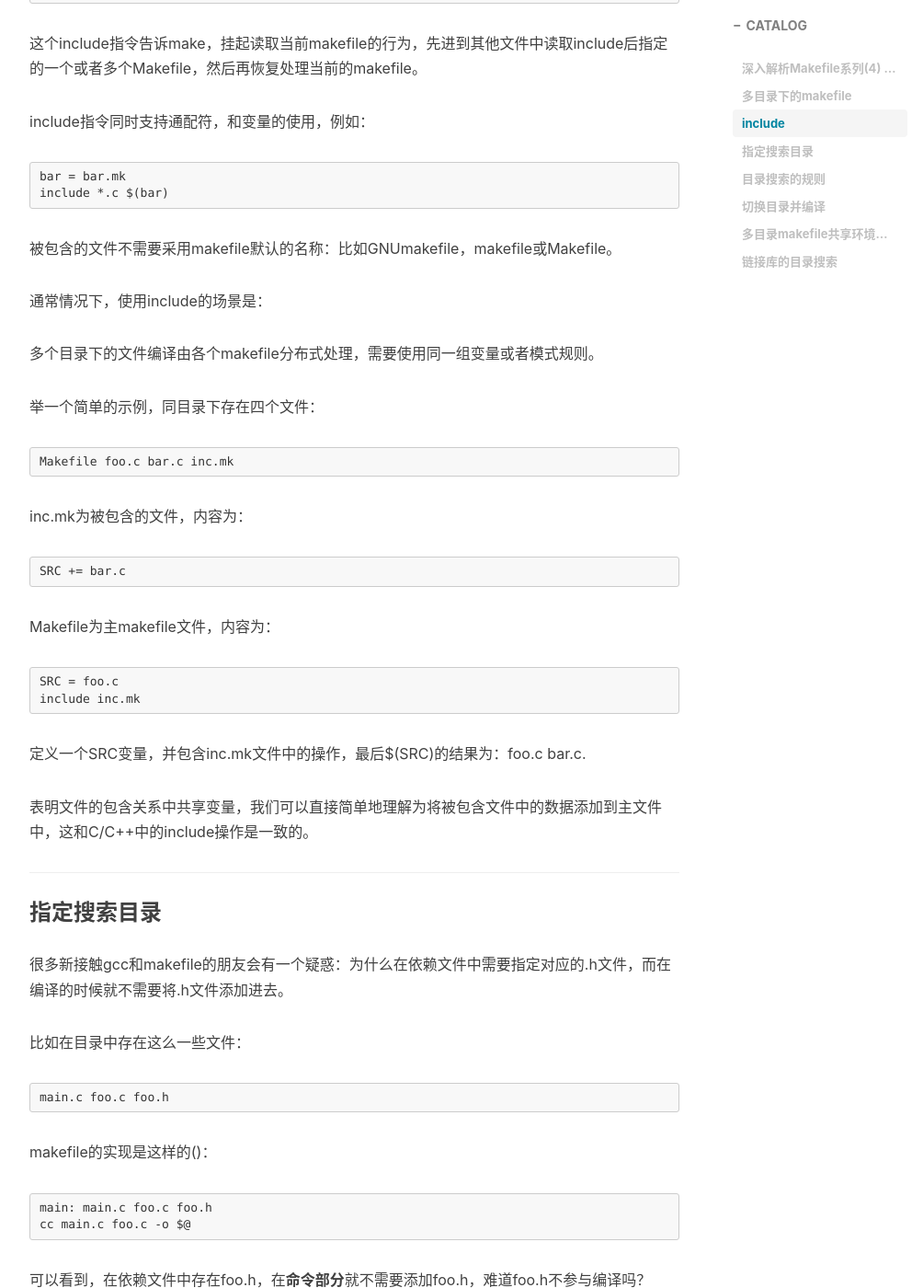
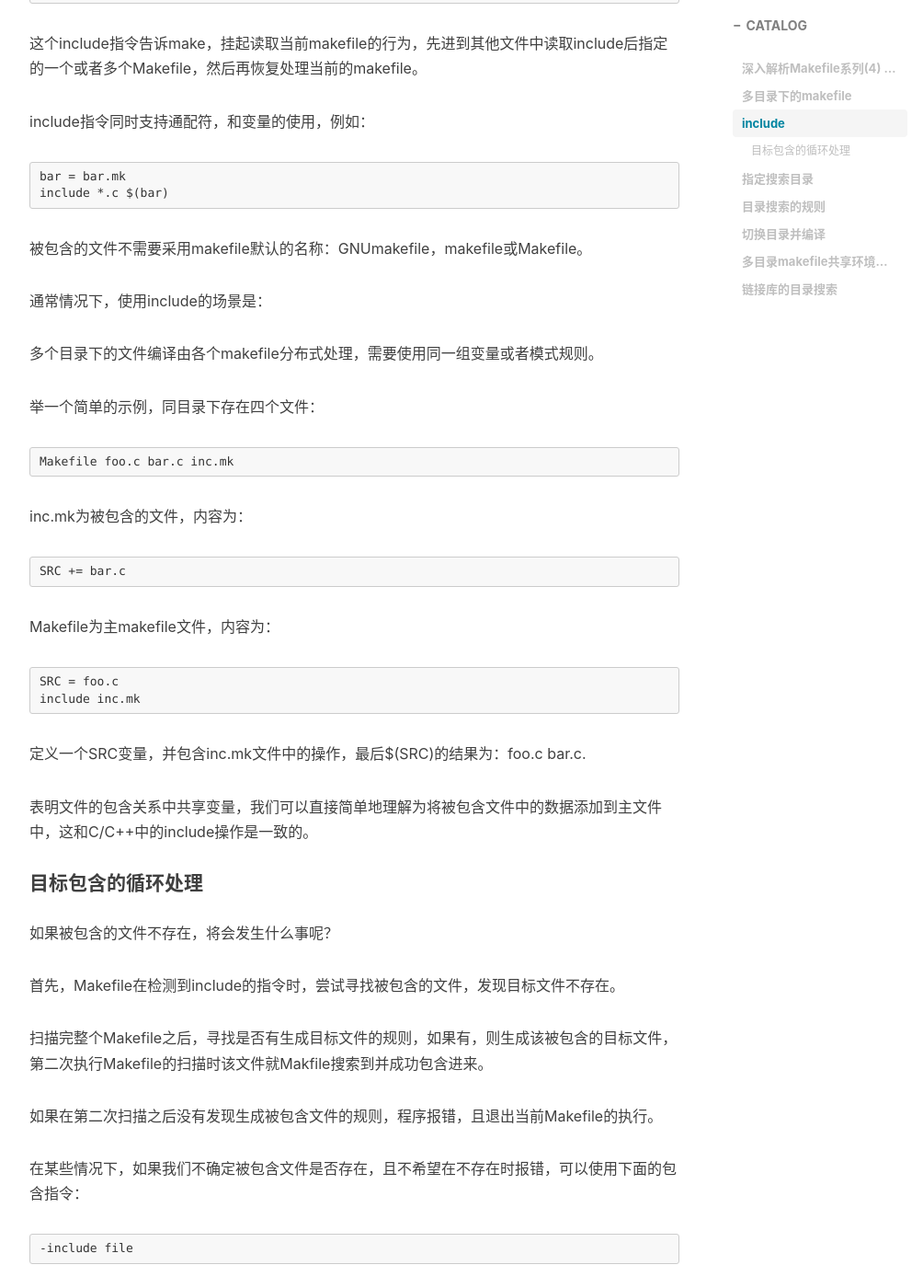
Before and after one commit to downeyboy/downeyboy.github.io, a Jekyll site: the page built from _posts/2019-05-20-makefile_series_4.md, in a window 1280 px wide and 1400 px high, scrolled down 1358 px. Shown: the whole window at 92% size, without its empty margins (233-1237 px from the left). Built offline with Jekyll 4.4.1, drawn with Linux system fonts in a browser that asks for light colours; nearby versions of some CDN libraries; Markdown is read by kramdown in place of the engine named in the settings; comment, search, counter and statistics services are not loaded; some of the changed text lies outside the part shown.

Commit message:
fix : fix _posts/2019-05-20-makefile_series_4.md

````diff
--- a/_posts/2019-05-20-makefile_series_4.md
+++ b/_posts/2019-05-20-makefile_series_4.md
@@ -45,7 +45,7 @@ bar = bar.mk
 include *.c $(bar)
 ```
 
-被包含的文件不需要采用makefile默认的名称：比如GNUmakefile，makefile或Makefile。
+被包含的文件不需要采用makefile默认的名称：GNUmakefile，makefile或Makefile。
 
 通常情况下，使用include的场景是：
 
@@ -77,6 +77,22 @@ include inc.mk
 定义一个SRC变量，并包含inc.mk文件中的操作，最后$(SRC)的结果为：foo.c bar.c.
 
 表明文件的包含关系中共享变量，我们可以直接简单地理解为将被包含文件中的数据添加到主文件中，这和C/C++中的include操作是一致的。
+
+#### 目标包含的循环处理
+
+如果被包含的文件不存在，将会发生什么事呢？
+
+首先，Makefile在检测到include的指令时，尝试寻找被包含的文件，发现目标文件不存在。
+
+扫描完整个Makefile之后，寻找是否有生成目标文件的规则，如果有，则生成该被包含的目标文件，第二次执行Makefile的扫描时该文件就Makfile搜索到并成功包含进来。
+
+如果在第二次扫描之后没有发现生成被包含文件的规则，程序报错，且退出当前Makefile的执行。
+
+在某些情况下，如果我们不确定被包含文件是否存在，且不希望在不存在时报错，可以使用下面的包含指令：
+```
+-include file
+```
+即：在include添加 "-" ，就可以忽略报错而继续运行Makefile。
 
 ****
 
````
